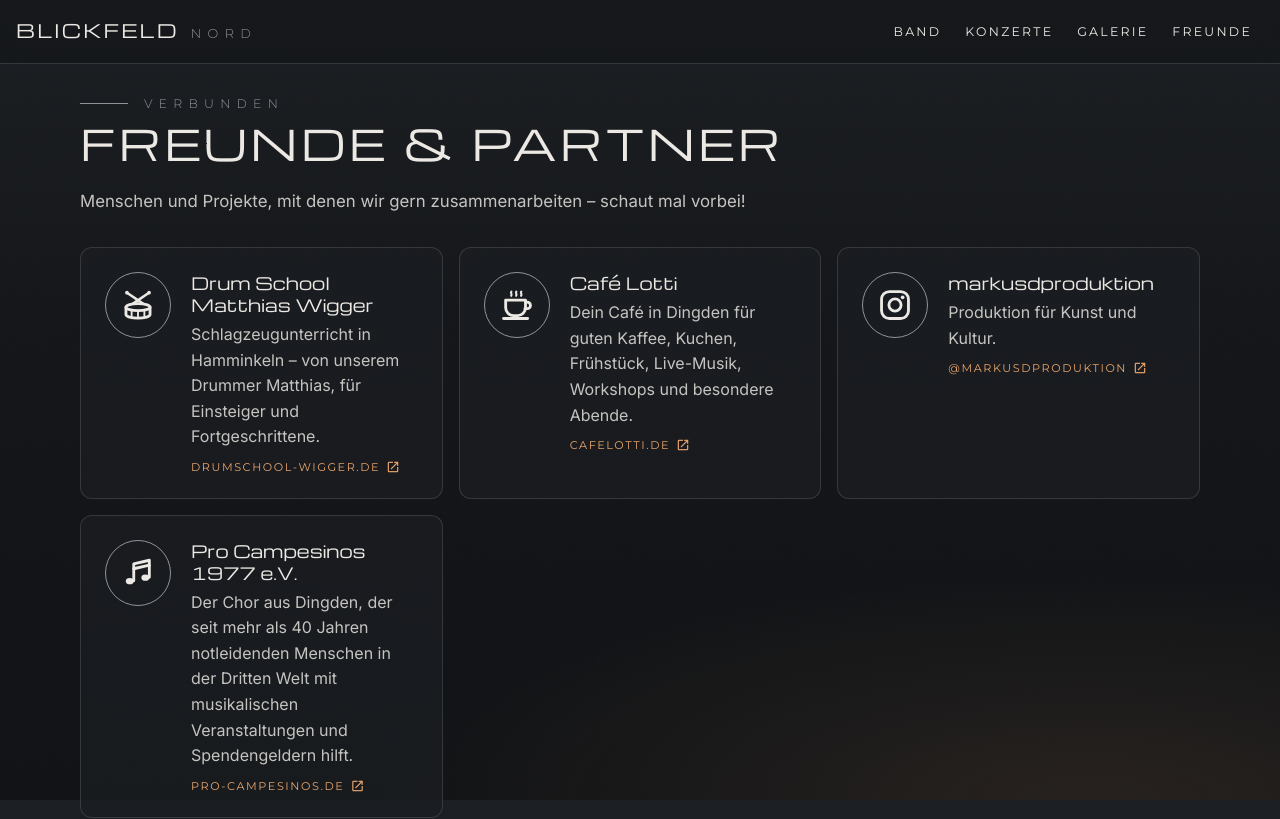
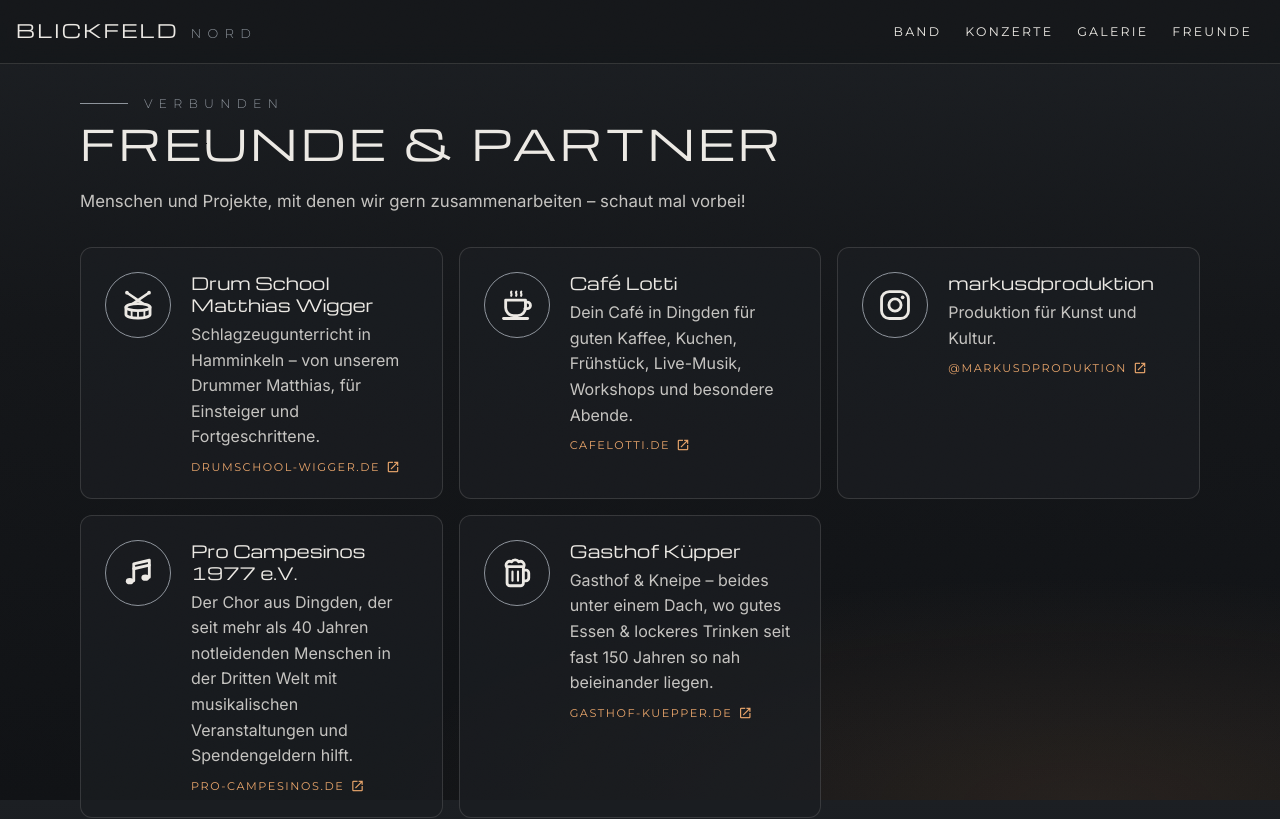
Before and after one commit to Jan-Frederic/Blickfeld-Nord, an Angular app: page /freunde in a window 1280 px wide. Shown: the top 819 px of the page. Built offline with nearby package versions, Linux system fonts and the light colour scheme.

Commit message:
Gasthof Küpper bei Freunde & Partner ergänzen
Eigenes Bierkrug-Symbol.

Co-Authored-By: Claude Opus 5.5 <noreply@anthropic.com>
Claude-Session: https://claude.ai/code/session_01D25FyH4sK3RrKD9UhkafHC

```diff
--- a/src/app/data/band.service.ts
+++ b/src/app/data/band.service.ts
@@ -16,8 +16,8 @@ export interface Friend {
   name: string;
   description: string;
   url: string;
-  // eigenes Symbol (Trommel, Kaffeetasse, Instagram, Noten), sonst ein allgemeines Link-Symbol
-  icon?: 'drum' | 'cafe' | 'instagram' | 'choir';
+  // eigenes Symbol (Trommel, Kaffeetasse, Instagram, Noten, Bierkrug), sonst ein allgemeines Link-Symbol
+  icon?: 'drum' | 'cafe' | 'instagram' | 'choir' | 'pub';
 }
 
 export interface Photo {
@@ -86,6 +86,12 @@ export class BandService {
       url: 'https://www.pro-campesinos.de/',
       icon: 'choir',
     },
+    {
+      name: 'Gasthof Küpper',
+      description: 'Gasthof & Kneipe – beides unter einem Dach, wo gutes Essen & lockeres Trinken seit fast 150 Jahren so nah beieinander liegen.',
+      url: 'https://www.gasthof-kuepper.de/',
+      icon: 'pub',
+    },
   ];
 
   // Neue Fotos nach public/galerie/ legen (Original + verkleinerte -thumb-Version) und hier eintragen
--- a/src/app/pages/freunde.ts
+++ b/src/app/pages/freunde.ts
@@ -43,6 +43,13 @@ import { BandService } from '../data/band.service';
                   <path d="M9 9l11-2.5" />
                   <ellipse cx="6.2" cy="17.8" rx="2.8" ry="2.2" fill="currentColor" stroke="none" />
                   <ellipse cx="17.2" cy="15.3" rx="2.8" ry="2.2" fill="currentColor" stroke="none" />
+                </svg>
+              } @else if (f.icon === 'pub') {
+                <svg viewBox="0 0 24 24" fill="none" stroke="currentColor" stroke-width="2" stroke-linecap="round" stroke-linejoin="round">
+                  <path d="M4.5 7.5c-.9-2.6 1.6-4.6 3.7-3.4 1-1.8 4-1.8 5 0 2.1-1.2 4.6.8 3.6 3.4" />
+                  <path d="M5 7.5h11.5v11.5a2 2 0 0 1-2 2H7a2 2 0 0 1-2-2z" />
+                  <path d="M16.5 10h1.8a2 2 0 0 1 2 2v3.5a2 2 0 0 1-2 2h-1.8" />
+                  <path d="M8.8 11v6.5M12.7 11v6.5" stroke-width="1.5" />
                 </svg>
               } @else {
                 <mat-icon>link</mat-icon>
```
